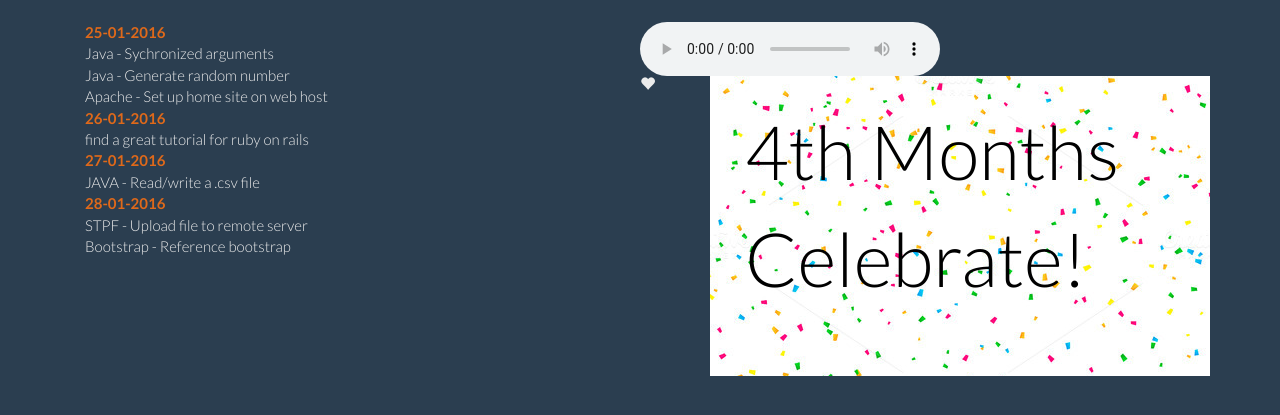
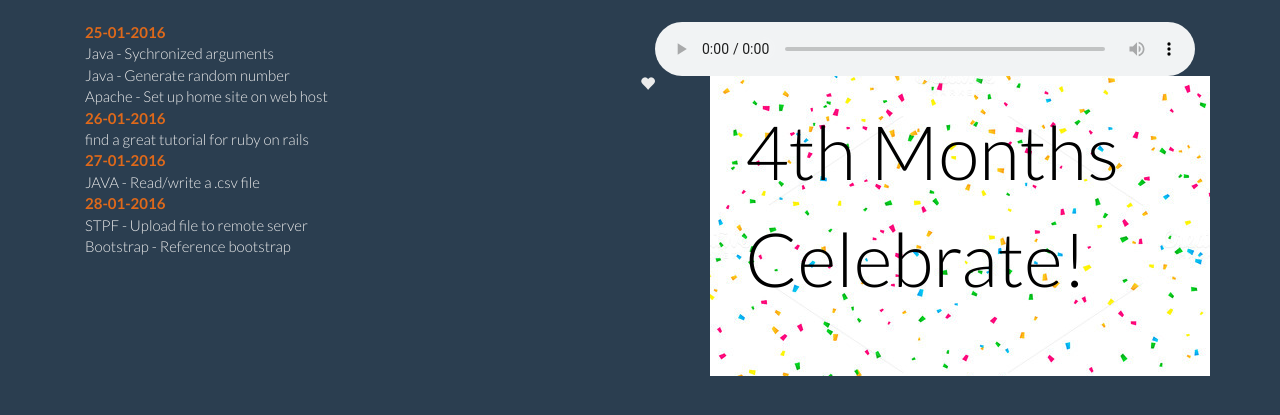
Before and after one commit to lt616/techJournal, a PHP site: page / in a window 1280 px wide. Shown: the part 62-477 px from the top of the page. Run offline with PHP 8.4, Linux system fonts and the light colour scheme; some libraries are stand-ins or nearby versions.

Commit message:
20160130

```diff
--- a/index.php
+++ b/index.php
@@ -71,12 +71,12 @@
 		</div>
 
 		<!-- background music -->
-		<audio controls id="backgroundMusic">
+		<audio controls class="col-sm-12 col-md-6" id="backgroundMusic">
 			<source src="source/2.mp3" type="audio/mpeg">
 			Your browser does not support the audio element
 		</audio>
 
-		<div class="col-xs-12 col-sm-12" id="celebration">
+		<div class="col-xs-12 col-sm-12 col-md-6" id="celebration">
 			4th Months <br/> Celebrate!
 		</div>
 
@@ -110,8 +110,13 @@
 			xmlhttp.open("GET", url + "?FNAME=" + fileName, false);
 			xmlhttp.send(null);
 			document.getElementById("journalReview").style.display = "block";
-			document.getElementById("journalReview").innerHTML = xmlhttp.responseText;
+			document.getElementById("journalReview").innerHTML = "<button type=\"button\" id=\"backToContext\">Back to context<\/button>" + xmlhttp.responseText;
 			document.getElementById("journalContext").style.display = "none";
+		});
+
+		$("#backToContext").click(function() {
+			document.getElementById("journalReview").style.display = "none";
+			document.getElementById("journalContext").style.display = "block";
 		});
 
 
```
